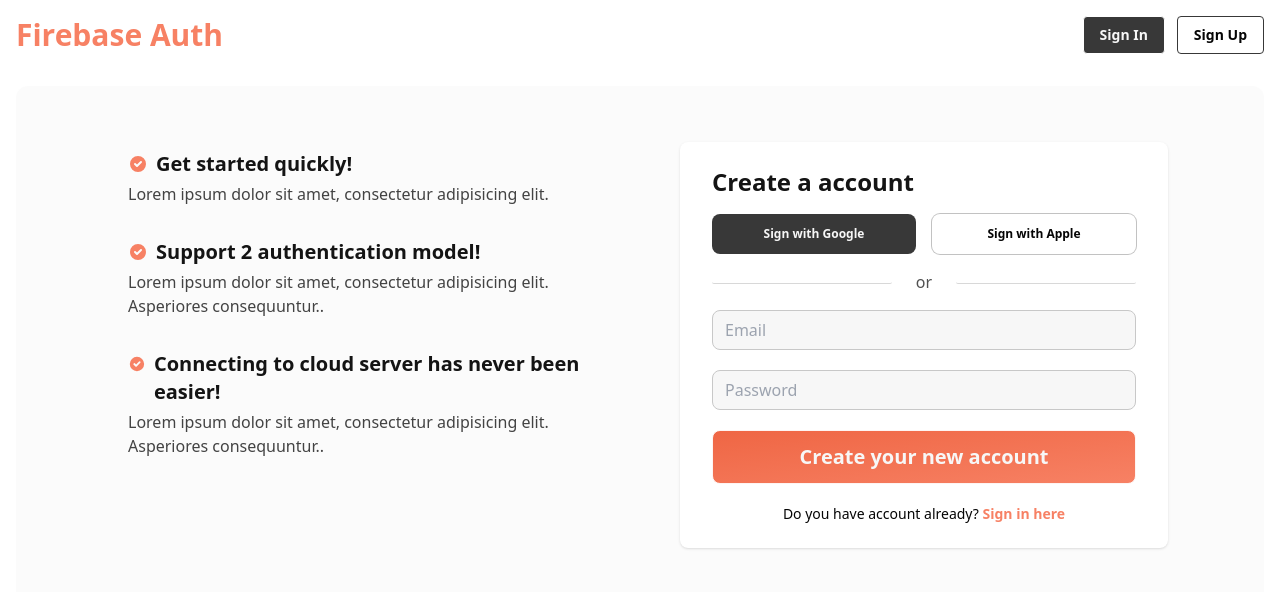
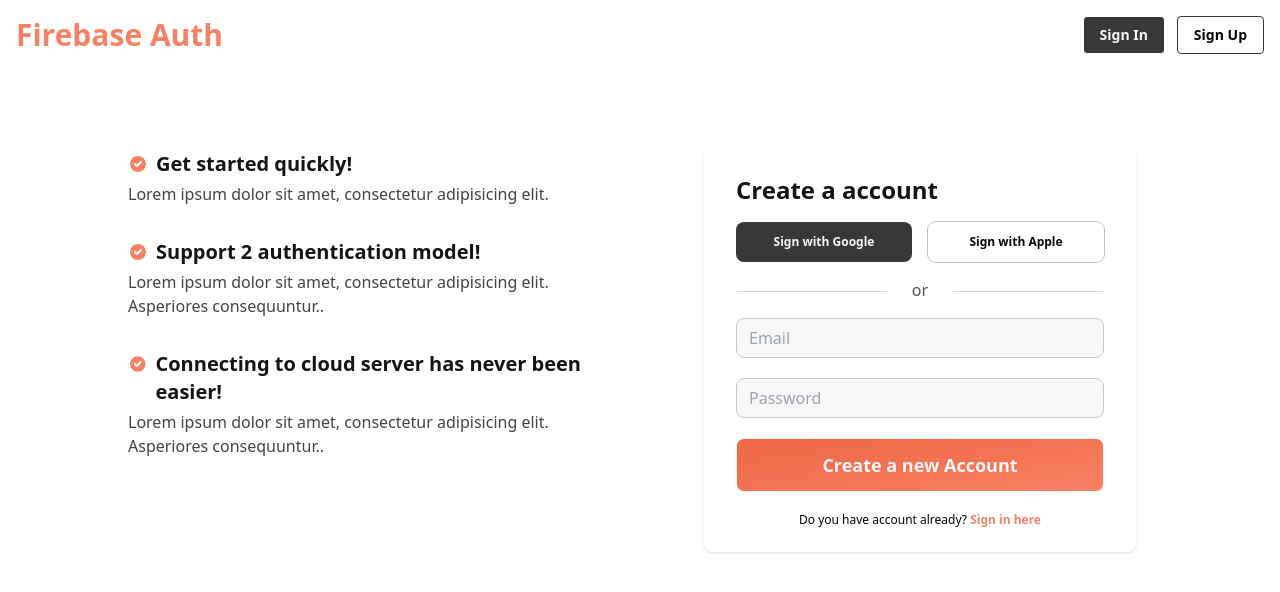
Before and after one commit to okanay/firebase-vercel-next-app, a Next.js app: page /signup in a window 1280 px wide. Shown: the top 592 px of the page. Built offline with nearby package versions, Linux system fonts and the light colour scheme; no server answers.

Commit message:
file-management-2

```diff
--- a/components/layout/app-pages-layout/layout.js
+++ b/components/layout/app-pages-layout/layout.js
@@ -36,7 +36,7 @@
     return (
 
         <Theme>
-            <div className={'mx-auto max-w-screen-desktop py-2 '}>
+            <div className={'mx-auto w-full py-2 '}>
                 <Navigation/>
                 <LoadingRouter/>
                 {children}
--- a/components/layout/app-pages-layout/navigation.js
+++ b/components/layout/app-pages-layout/navigation.js
@@ -24,7 +24,7 @@
             </div>
         )
     }
-    return (<div className={'bg-skin-theme-body-50 px-4 py-2'}>
+    return (<div className={'bg-skin-theme-body-50 px-4 py-2 max-w-screen-desktop mx-auto'}>
         <div className={'flex flex-row flex-wrap justify-between w-full items-center'}>
 
 
--- a/components/layout/profile-pages-layout/profileLayout.js
+++ b/components/layout/profile-pages-layout/profileLayout.js
@@ -22,7 +22,7 @@
 
 
     return(
-        <div className={'flex flex-row justify-start'}>
+        <div className={'flex flex-row justify-start max-w-screen-desktop mx-auto'}>
             <div className={`absolute tablet:static`}>
                 <button onClick={() => {
                     dispatch(changeSideNavigationSelectedTypeOpposite())
--- a/pages/signin/index.js
+++ b/pages/signin/index.js
@@ -8,7 +8,7 @@
 import {animationStore} from "../../framer-motion-animations/store";
 import {signIn, signOut, useSession} from "next-auth/react";
 import {useRouter} from "next/router";
-import {SignInErrors} from "../../helpers/Errors/SignInErrors";
+import {SignInErrors} from "../../helpers/errors-codes/SignInErrors";
 import {SignInHead} from "../../src/head-components/sign-in-head";
 const SignIn = () => {
 
@@ -48,17 +48,16 @@
         initial='initial'
         animate='animate'
         exit={'exit'}
-        className={'px-4 pt-6 bg-skin-theme-body-50 py-10'}>
+        className={'pt-6 py-10 max-w-screen-desktop mx-auto bg-skin-theme-body-100/50 rounded-xl'}>
 
         {/* >>>> src >>>> head-components >>>> sign-in-head*/}
         <SignInHead/>
 
         {/* Information - and Sign In Form */}
-        <div
-            className={'grid grid-cols-12 grid-flow-col gap-4 bg-skin-theme-body-100/50 laptop:px-20 desktop:px-24 rounded-xl relative'}>
+        <div className={'grid grid-cols-12 grid-flow-col max-w-screen-laptop mx-auto items-center laptop:items-start w-full'}>
 
             {/* Information */}
-            <div className={'hidden sm:block col-span-6 px-8 py-16'}>
+            <div className={'hidden sm:block col-span-6 px-12 laptop:px-0 py-16'}>
                 <m.div variants={animationStore.staggerBase}
                        initial="hidden"
                        animate="visible"
@@ -76,39 +75,19 @@
             </div>
 
             {/*Sign In Form*/}
-            <div className={'col-span-12 md:col-span-6 laptop:pl-8 px-4 my-8 tablet:my-14'}>
-
-                <div className={'relative'}>
-
-                    {loading && (
-                        <div
-                            className={'absolute flex flex-col items-center justify-center w-full h-full bg-skin-theme-body-900/10 rounded-xl'}
-                            role="status">
-                            <svg aria-hidden="true"
-                                 className="w-8 h-8 mr-2 text-gray-200 animate-spin dark:text-gray-600 fill-blue-600"
-                                 viewBox="0 0 100 101" fill="none" xmlns="http://www.w3.org/2000/svg">
-                                <path
-                                    d="M100 50.5908C100 78.2051 77.6142 100.591 50 100.591C22.3858 100.591 0 78.2051 0 50.5908C0 22.9766 22.3858 0.59082 50 0.59082C77.6142 0.59082 100 22.9766 100 50.5908ZM9.08144 50.5908C9.08144 73.1895 27.4013 91.5094 50 91.5094C72.5987 91.5094 90.9186 73.1895 90.9186 50.5908C90.9186 27.9921 72.5987 9.67226 50 9.67226C27.4013 9.67226 9.08144 27.9921 9.08144 50.5908Z"
-                                    fill="currentColor"/>
-                                <path
-                                    d="M93.9676 39.0409C96.393 38.4038 97.8624 35.9116 97.0079 33.5539C95.2932 28.8227 92.871 24.3692 89.8167 20.348C85.8452 15.1192 80.8826 10.7238 75.2124 7.41289C69.5422 4.10194 63.2754 1.94025 56.7698 1.05124C51.7666 0.367541 46.6976 0.446843 41.7345 1.27873C39.2613 1.69328 37.813 4.19778 38.4501 6.62326C39.0873 9.04874 41.5694 10.4717 44.0505 10.1071C47.8511 9.54855 51.7191 9.52689 55.5402 10.0491C60.8642 10.7766 65.9928 12.5457 70.6331 15.2552C75.2735 17.9648 79.3347 21.5619 82.5849 25.841C84.9175 28.9121 86.7997 32.2913 88.1811 35.8758C89.083 38.2158 91.5421 39.6781 93.9676 39.0409Z"
-                                    fill="currentFill"/>
-                            </svg>
-                        </div>
-                    )}
-
-
+            <div className={'col-span-12 md:col-span-6 p-4 tablet:ml-12 tablet:my-12 tablet:max-w-screen'}>
+                    <div className={'w-full flex flex-col items-center justify-center'}>
                         <m.div variants={animationStore.staggerShort}
                                initial="hidden"
                                animate="visible"
-                           className={'bg-skin-theme-body-50 rounded-lg shadow flex flex-col justify-start py-6 px-8 gap-3 basePhone:gap-4'}>
+                               className={'bg-skin-theme-body-50 rounded-lg shadow flex flex-col justify-start py-6 px-8 gap-3 basePhone:gap-4 max-w-screen-xlPhone w-full'}>
                             <m.h2
                                 variants={animationStore.loadOpacityWithXAngle}
                                 className={'text-2xl font-bold text-skin-theme-font-100'}>Welcome back
                             </m.h2>
                             {/* Google and Apple Sign In Buttons*/}
                             <div
-                            className={'flex flex-row justify-between text-xs desktop:text-sm font-semibold gap-8 basePhone:gap-4'}>
+                                className={'flex flex-row justify-between text-xs font-semibold gap-8 basePhone:gap-4'}>
                                 <m.button
                                     variants={animationStore.loadOpacityWithXAngle}
                                     className={'rounded-lg w-full py-3 bg-skin-theme-body-900 ring-1 ring-skin-theme-body-50 text-skin-theme-font-900'}>Log
@@ -148,7 +127,7 @@
                                     </m.div>
                                     <m.div
                                         variants={animationStore.loadOpacityWithYAngle}
-                                    className={'flex flex-row justify-between text-xs lgPhone:text-sm text-skin-theme-font-400'}>
+                                        className={'flex flex-row justify-between text-xs text-skin-theme-font-400'}>
                                         <div className={'flex flex-row justify-start gap-2'}>
                                             <input type={'checkbox'}/>
                                             <p>Remember me</p>
@@ -157,13 +136,13 @@
                                     </m.div>
                                     <m.button
                                         variants={animationStore.loadOpacityWithYAngle}
-                                    className={'rounded-lg w-full py-3 text-lg laptop:text-xl font-semibold bg-gradient-to-tl from-skin-theme-400 to-skin-theme-500 border border-skin-theme-50 text-skin-theme-font-900'}>Sign
+                                        className={'rounded-lg w-full py-3 text-lg font-semibold bg-gradient-to-tl from-skin-theme-400 to-skin-theme-500 border border-skin-theme-50 text-skin-theme-font-900'}>Sign
                                         in to your account
                                     </m.button>
                                     {error.status && (<p className={'w-full py-2 text-center text-sm text-skin-theme-font-50 font-semibold bg-skin-theme-body-800/20 rounded'}> {error.message}</p>)}
                                     <m.p
                                         variants={animationStore.loadOpacityWithXAngleShort}
-                                    className={'text-xs lgPhone:text-sm text-center'}>Dont have an account
+                                        className={'text-xs text-center'}>Dont have an account
                                         yet? <Link
                                             href={'/signup'}
                                             className={'font-bold text-skin-theme-400'}>Sign
--- a/pages/signup/index.js
+++ b/pages/signup/index.js
@@ -4,7 +4,7 @@
 import Link from "next/link";
 import {motion as m} from "framer-motion";
 import {animationStore} from "../../framer-motion-animations/store";
-import {SignUpErrors} from "../../helpers/Errors/SignUpErrors";
+import {SignUpErrors} from "../../helpers/errors-codes/SignUpErrors";
 import {useRouter} from "next/router";
 import {SignUpHead} from "../../src/head-components/sign-up-head";
 const SignUp = () => {
@@ -64,63 +64,47 @@
         {/* >>>> src >>>> head-components >>>> sign-up-head*/}
         <SignUpHead/>
         {/* Information - and Sign In Form */}
-        <div className={'grid grid-cols-12 grid-flow-col gap-4 bg-skin-theme-body-100/50 laptop:px-20 desktop:px-24 rounded-xl relative'}>
-
-
+        <div className={'grid grid-cols-12 grid-flow-col max-w-screen-laptop mx-auto items-center laptop:items-start w-full'}>
 
             {/* Information */}
-            <div className={'hidden sm:block col-span-6 px-8 py-16'}>
+            <div className={'hidden sm:block col-span-6 px-12 laptop:px-0 py-16'}>
                 <m.div variants={animationStore.staggerBase}
                        initial="hidden"
-                       animate="visible" className={'flex flex-col gap-8 justify-start'}>
-                    <InformationText title={"Get started quickly!"}>Lorem ipsum dolor sit amet, consectetur adipisicing
-                        elit.</InformationText>
+                       animate="visible"
+                       className={'flex flex-col gap-8 justify-start'}>
+
+                    <InformationText title={"Get started quickly!"}>Lorem ipsum dolor sit amet, consectetur
+                        adipisicing elit.</InformationText>
                     <InformationText title={"Support 2 authentication model!"}>Lorem ipsum dolor sit amet,
                         consectetur adipisicing elit. Asperiores consequuntur..</InformationText>
-                    <InformationText title={"Connecting to cloud server has never been easier!"}>Lorem ipsum dolor
+                    <InformationText title={"Connecting to cloud server has never been easier!"}>Lorem ipsum
+                        dolor
                         sit amet, consectetur adipisicing elit. Asperiores consequuntur..</InformationText>
+
                 </m.div>
             </div>
+
             {/*Sign In Form*/}
-            <div className={'col-span-12 md:col-span-6 laptop:pl-8 px-4 my-8 tablet:my-14'}>
-
-                <div className={'relative'}>
-
-                    {loading && (
-                        <div
-                            className={'absolute flex flex-col items-center justify-center w-full h-full bg-skin-theme-body-900/10 rounded-xl'}
-                            role="status">
-                            <svg aria-hidden="true"
-                                 className="w-8 h-8 mr-2 text-gray-200 animate-spin dark:text-gray-600 fill-blue-600"
-                                 viewBox="0 0 100 101" fill="none" xmlns="http://www.w3.org/2000/svg">
-                                <path
-                                    d="M100 50.5908C100 78.2051 77.6142 100.591 50 100.591C22.3858 100.591 0 78.2051 0 50.5908C0 22.9766 22.3858 0.59082 50 0.59082C77.6142 0.59082 100 22.9766 100 50.5908ZM9.08144 50.5908C9.08144 73.1895 27.4013 91.5094 50 91.5094C72.5987 91.5094 90.9186 73.1895 90.9186 50.5908C90.9186 27.9921 72.5987 9.67226 50 9.67226C27.4013 9.67226 9.08144 27.9921 9.08144 50.5908Z"
-                                    fill="currentColor"/>
-                                <path
-                                    d="M93.9676 39.0409C96.393 38.4038 97.8624 35.9116 97.0079 33.5539C95.2932 28.8227 92.871 24.3692 89.8167 20.348C85.8452 15.1192 80.8826 10.7238 75.2124 7.41289C69.5422 4.10194 63.2754 1.94025 56.7698 1.05124C51.7666 0.367541 46.6976 0.446843 41.7345 1.27873C39.2613 1.69328 37.813 4.19778 38.4501 6.62326C39.0873 9.04874 41.5694 10.4717 44.0505 10.1071C47.8511 9.54855 51.7191 9.52689 55.5402 10.0491C60.8642 10.7766 65.9928 12.5457 70.6331 15.2552C75.2735 17.9648 79.3347 21.5619 82.5849 25.841C84.9175 28.9121 86.7997 32.2913 88.1811 35.8758C89.083 38.2158 91.5421 39.6781 93.9676 39.0409Z"
-                                    fill="currentFill"/>
-                            </svg>
-                        </div>
-                    )}
+            <div className={'col-span-12 md:col-span-6 p-4 tablet:ml-12 tablet:my-12 tablet:max-w-screen'}>
+                <div className={'w-full flex flex-col items-center justify-center'}>
                     <m.div variants={animationStore.staggerShort}
                            initial="hidden"
                            animate="visible"
-                           className={'bg-skin-theme-body-50 rounded-lg shadow flex flex-col justify-start py-6 px-8 gap-3 basePhone:gap-4'}>
-                        <m.h2 variants={animationStore.loadOpacityWithXAngle}
-                              className={'text-2xl font-bold text-skin-theme-font-100'}>Create a account
+                           className={'bg-skin-theme-body-50 rounded-lg shadow flex flex-col justify-start py-6 px-8 gap-3 basePhone:gap-4 max-w-screen-xlPhone w-full'}>
+                        <m.h2
+                            variants={animationStore.loadOpacityWithXAngle}
+                            className={'text-2xl font-bold text-skin-theme-font-100'}>Create a account
                         </m.h2>
                         {/* Google and Apple Sign In Buttons*/}
                         <div
-                            className={'flex flex-row justify-between text-xs desktop:text-sm font-semibold gap-8 smPhone:gap-4'}>
+                            className={'flex flex-row justify-between text-xs font-semibold gap-8 basePhone:gap-4'}>
                             <m.button
                                 variants={animationStore.loadOpacityWithXAngle}
-                                className={'rounded-lg w-full py-3 bg-skin-theme-body-900 ring-1 ring-skin-theme-body-50 text-skin-theme-font-900'}>Sign
-                                with Google
+                                className={'rounded-lg w-full py-3 bg-skin-theme-body-900 ring-1 ring-skin-theme-body-50 text-skin-theme-font-900'}>Sign with Google
                             </m.button>
                             <m.button
                                 variants={animationStore.loadOpacityWithXAngle}
-                                className={'rounded-lg w-full py-3 bg-skin-theme-body-50 ring-1 ring-skin-theme-body-600/40 text-skin-theme-font-50'}>Sign
-                                with Apple
+                                className={'rounded-lg w-full py-3 bg-skin-theme-body-50 ring-1 ring-skin-theme-body-600/40 text-skin-theme-font-50'}>Sign with Apple
                             </m.button>
                         </div>
                         {/* Diveded Bottoms - or - Diveded Bottoms*/}
@@ -128,39 +112,38 @@
                             variants={animationStore.loadOpacityWithXAngle}
                             className={'flex flex-row justify-around gap-6 items-center'}>
                             <div
-                                className={'border-b-[1.25px] rounded-2xl border-skin-theme-body-300/70 w-full h-1 '}></div>
+                                className={'border-b-[1.25px] rounded-2xl border-skin-theme-body-300/70 w-full h-1'}></div>
                             <p className={'text-skin-theme-font-400'}>or</p>
                             <div
-                                className={'border-b-[1.25px] rounded-2xl border-skin-theme-body-300/70 w-full h-1 '}></div>
+                                className={'border-b-[1.25px] rounded-2xl border-skin-theme-body-300/70 w-full h-1'}></div>
                         </m.div>
-                        {/* Email, Password, Sign Up Button, Sign In if you have an account*/}
+                        {/* Email, Password, Forgot Password , Remember Me, Sign in Button, Sign Us*/}
                         <form onSubmit={handleSignUpForm}>
                             <div className={'flex flex-col gap-5 justify-start'}>
-                                <m.div variants={animationStore.loadOpacityWithYAngle}>
-                                    <input
-                                        type="text" placeholder={'Email'} ref={emailRef}
-                                        className={'px-3 w-full h-10 rounded-lg border border-skin-theme-body-300 bg-skin-theme-body-100 focus:outline-none'}/>
+                                <m.div
+                                    variants={animationStore.loadOpacityWithYAngle}
+                                >
+                                    <input type="text" placeholder={'Email'} ref={emailRef}
+                                           className={'px-3 w-full h-10 rounded-lg border border-skin-theme-body-300 bg-skin-theme-body-100 focus:outline-none'}/>
                                 </m.div>
-                                <m.div variants={animationStore.loadOpacityWithYAngle}>
-                                    <input
-                                        type="password" placeholder={'Password'} ref={passwordRef}
-                                        className={'px-3 w-full h-10 rounded-lg border border-skin-theme-body-300 bg-skin-theme-body-100 focus:outline-none'}/>
+
+                                <m.div
+                                    variants={animationStore.loadOpacityWithYAngle}
+                                >
+                                    <input type="password" placeholder={'Password'} ref={passwordRef}
+                                           className={'px-3 w-full h-10 rounded-lg border border-skin-theme-body-300 bg-skin-theme-body-100 focus:outline-none'}/>
                                 </m.div>
                                 <m.button
                                     variants={animationStore.loadOpacityWithYAngle}
-                                    className={'text-center rounded-lg w-full py-3 text-lg laptop:text-xl font-semibold bg-gradient-to-tl from-skin-theme-400 to-skin-theme-500 border border-skin-theme-50 text-skin-theme-font-900'}>
-                                        Create your new account
+                                    className={'rounded-lg w-full py-3 text-lg font-semibold bg-gradient-to-tl from-skin-theme-400 to-skin-theme-500 border border-skin-theme-50 text-skin-theme-font-900'}>Create a new Account
                                 </m.button>
                                 {error.status && (<p className={'w-full py-2 text-center text-sm text-skin-theme-font-50 font-semibold bg-skin-theme-body-800/20 rounded'}> {error.message}</p>)}
                                 <m.p
                                     variants={animationStore.loadOpacityWithXAngleShort}
-                                    className={'text-xs lgPhone:text-sm text-center'}>
-                                    Do you have account already?
-                                    <Link href={'/signin'}
-                                          className={'font-bold text-skin-theme-400'}>
-                                        {" "} Sign in here
-                                    </Link>
-                                </m.p>
+                                    className={'text-xs text-center'}>Do you have account already? <Link
+                                        href={'/signin'}
+                                        className={'font-bold text-skin-theme-400'}>Sign
+                                        in here</Link></m.p>
                             </div>
                         </form>
                     </m.div>
--- a/src/costum-hooks/useGetUserData.js
+++ b/src/costum-hooks/useGetUserData.js
@@ -1,5 +1,5 @@
 import {useEffect, useState} from "react";
-import {GetFirebaseData} from "../../helpers/Fetchs-Functions/GetFirebaseData";
+import {GetFirebaseData} from "../../helpers/fetchs-functions/GetFirebaseData";
 
 export const useGetUserData = async (session) => {
 
```
Also changed, not shown: helpers/errors-codes/SignInErrors.js (renamed from helpers/Errors/SignInErrors.js), helpers/errors-codes/SignUpErrors.js (renamed from helpers/Errors/SignUpErrors.js), helpers/fetchs-functions/GetFirebaseData.js (renamed from helpers/Fetchs-Functions/GetFirebaseData.js), helpers/fetchs-functions/fetch-template.js (renamed from helpers/Fetchs-Functions/fetch-template.js). Lines whose indentation alone changed are shown as unchanged.
